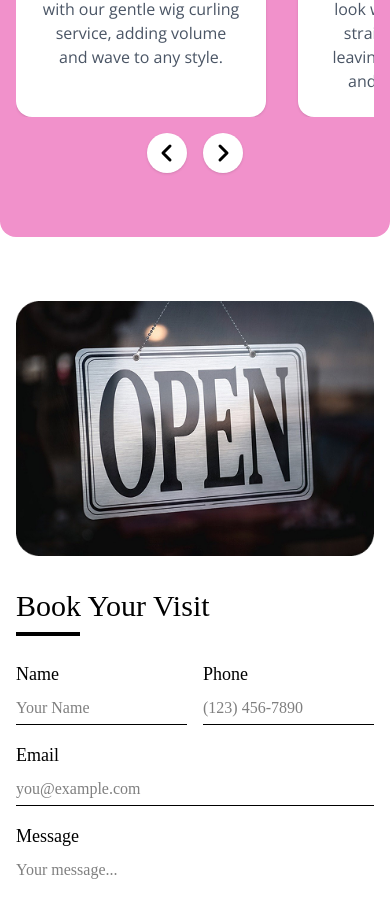
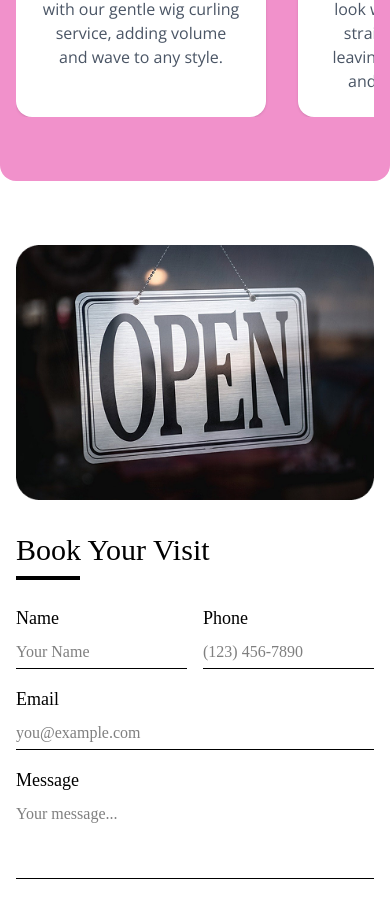
Before and after one commit to living-truth/Glambykai, a React (Vite) app: page / in a window 390 px wide. Shown: the part 3335-4243 px from the top of the page. Built offline with nearby package versions, Linux system fonts and the light colour scheme; no server answers; a web font is replaced by a local one.

Commit message:
Update Home.jsx

```diff
--- a/src/Home.jsx
+++ b/src/Home.jsx
@@ -25,8 +25,14 @@ const Home = () => {
     const [isOpen, setIsOpen] = useState(false);
     const [isDragging, setIsDragging] = useState(false);
     const [startX, setStartX] = useState(0);
+
     const [startScrollLeft, setStartScrollLeft] = useState(0);
     const dragMoved = useRef(false);
+
+    const lastTouchX = useRef(0);
+const lastTouchTime = useRef(0);
+const velocityRef = useRef(0);
+
 
     const [formData, setFormData] = useState({
         name: '',
@@ -37,7 +43,7 @@ const Home = () => {
 
 
     const carouselRef = useRef(null);
-    const scrollAmount = 1120;
+    // const scrollAmount = 1120;
     const scrollToSection = (sectionId) => {
         const section = document.getElementById(sectionId);
         if (section) {
@@ -45,24 +51,49 @@ const Home = () => {
         }
     };
 
+    const smoothScroll = (element, target, duration = 100) => {
+        const start = element.scrollLeft;
+        const change = target - start;
+        const startTime = performance.now();
 
+        // Ease in-out quadratic function
+        const easeInOutQuad = (t) =>
+            t < 0.5 ? 2 * t * t : -1 + (4 - 2 * t) * t;
+
+        const animateScroll = (currentTime) => {
+            const elapsed = currentTime - startTime;
+            const progress = Math.min(elapsed / duration, 1);
+            element.scrollLeft = start + change * easeInOutQuad(progress);
+            if (elapsed < duration) {
+                requestAnimationFrame(animateScroll);
+            }
+        };
+
+        requestAnimationFrame(animateScroll);
+    };
+
+    // Updated scroll left function
     const scrollLeft = () => {
         if (carouselRef.current) {
-            const scrollAmount = carouselRef.current.offsetWidth;
-            carouselRef.current.scrollBy({ left: -scrollAmount, behavior: 'smooth' });
+            let target = carouselRef.current.scrollLeft - carouselRef.current.offsetWidth;
+            // Prevent scrolling beyond the start
+            target = Math.max(0, target);
+            smoothScroll(carouselRef.current, target, 100);
         }
     };
 
+    // Updated scroll right function
     const scrollRight = () => {
         if (carouselRef.current) {
-            const { scrollLeft: currentScroll, offsetWidth, scrollWidth } = carouselRef.current;
-            const scrollAmount = offsetWidth;
-
-            if (currentScroll + offsetWidth >= scrollWidth - 1) {
-                carouselRef.current.scrollTo({ left: 0, behavior: 'smooth' });
+            const { scrollLeft, offsetWidth, scrollWidth } = carouselRef.current;
+            let target;
+            // If at (or near) the end, wrap around to the beginning
+            if (scrollLeft + offsetWidth >= scrollWidth - 1) {
+                target = 0;
             } else {
-                carouselRef.current.scrollBy({ left: scrollAmount, behavior: 'smooth' });
+                target = scrollLeft + offsetWidth;
             }
+            smoothScroll(carouselRef.current, target, 100);
         }
     };
 
@@ -72,24 +103,41 @@ const Home = () => {
         setStartX(clientX);
         setStartScrollLeft(carouselRef.current.scrollLeft);
         carouselRef.current.classList.add('dragging');
-        dragMoved.current = false; // Reset drag movement tracker
+        dragMoved.current = false;
     };
 
     const handleDragging = (e) => {
         if (!isDragging) return;
         e.preventDefault();
-
         const clientX = e.touches ? e.touches[0].clientX : e.clientX;
         const deltaX = clientX - startX;
-        // Track if significant drag occurred (optional for click prevention)
-        if (Math.abs(deltaX) > 5) dragMoved.current = true;
-
         carouselRef.current.scrollLeft = startScrollLeft - deltaX;
     };
 
-    const handleDragEnd = () => {
+    const handleDragEnd = (e) => {
         setIsDragging(false);
         carouselRef.current.classList.remove('dragging');
+
+        const clientX = e.changedTouches ? e.changedTouches[0].clientX : e.clientX;
+        const deltaX = clientX - startX;
+        const threshold = carouselRef.current.offsetWidth / 4; // adjust threshold as needed
+
+        if (deltaX > threshold) {
+            // Snap to previous card
+            let target = carouselRef.current.scrollLeft - carouselRef.current.offsetWidth;
+            target = Math.max(0, target);
+            smoothScroll(carouselRef.current, target, 500);
+        } else if (deltaX < -threshold) {
+            // Snap to next card
+            let target = carouselRef.current.scrollLeft + carouselRef.current.offsetWidth;
+            const maxScroll = carouselRef.current.scrollWidth - carouselRef.current.offsetWidth;
+            // Wrap around if at end
+            if (target > maxScroll) {
+                target = 0;
+            }
+            smoothScroll(carouselRef.current, target, 500);
+        }
+        // Otherwise, leave the scroll position as is
     };
 
     const handleMouseLeave = () => {
@@ -576,39 +624,7 @@ const Home = () => {
                         </svg>
                     </button>
 
-                    {/* Mobile Arrows */}
-                    <div className="md:hidden flex justify-center gap-4 mt-4">
-                        <button
-                            onClick={scrollLeft}
-                            className="bg-white p-2 rounded-full shadow hover:bg-gray-200"
-                        >
-                            <svg
-                                xmlns="http://www.w3.org/2000/svg"
-                                className="h-6 w-6"
-                                fill="none"
-                                viewBox="0 0 24 24"
-                                stroke="currentColor"
-                                strokeWidth={3}
-                            >
-                                <path strokeLinecap="round" strokeLinejoin="round" d="M15 19l-7-7 7-7" />
-                            </svg>
-                        </button>
-                        <button
-                            onClick={scrollRight}
-                            className="bg-white p-2 rounded-full shadow hover:bg-gray-200"
-                        >
-                            <svg
-                                xmlns="http://www.w3.org/2000/svg"
-                                className="h-6 w-6"
-                                fill="none"
-                                viewBox="0 0 24 24"
-                                stroke="currentColor"
-                                strokeWidth={3}
-                            >
-                                <path strokeLinecap="round" strokeLinejoin="round" d="M9 5l7 7-7 7" />
-                            </svg>
-                        </button>
-                    </div>
+
                 </div>
 
             </div>
```
